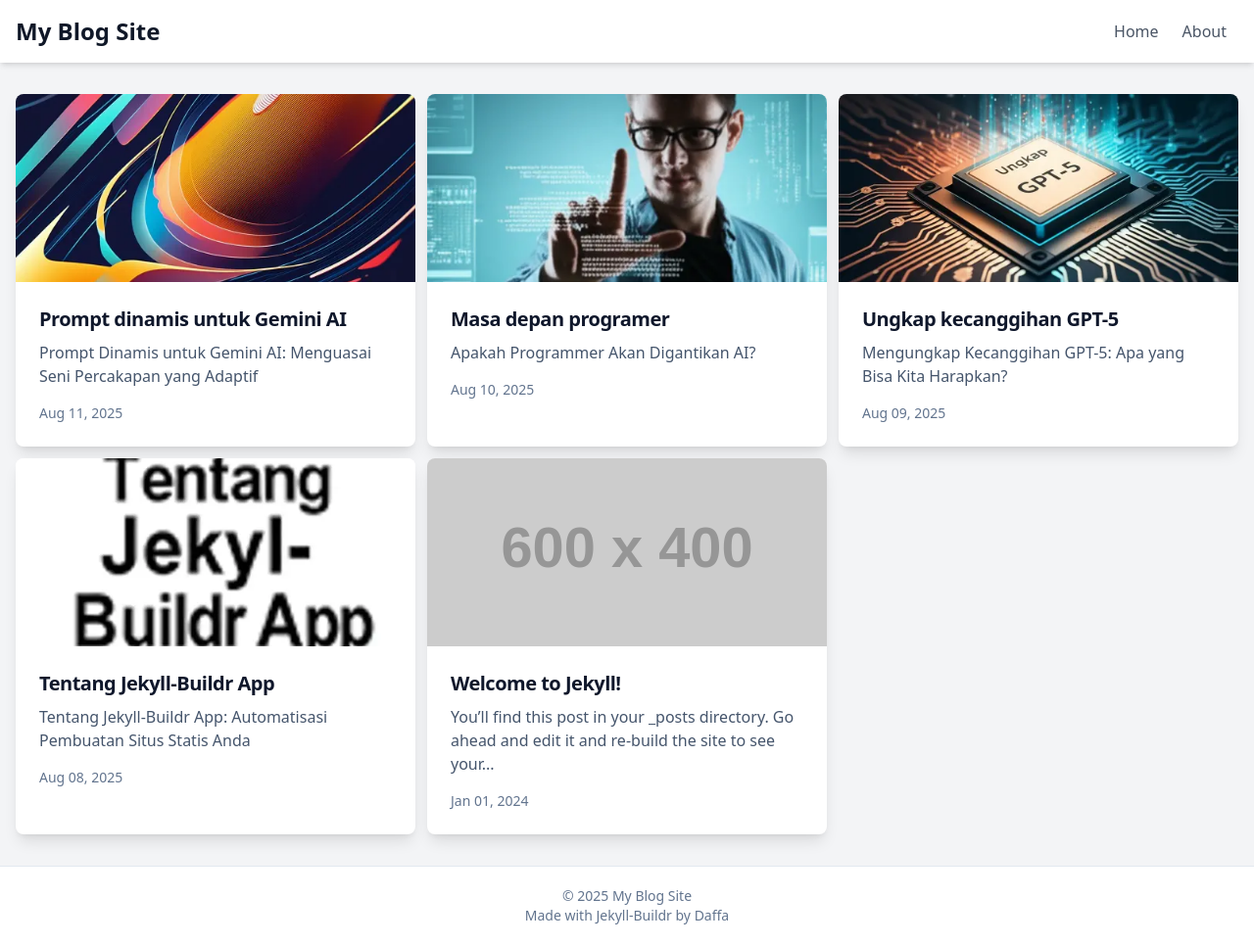
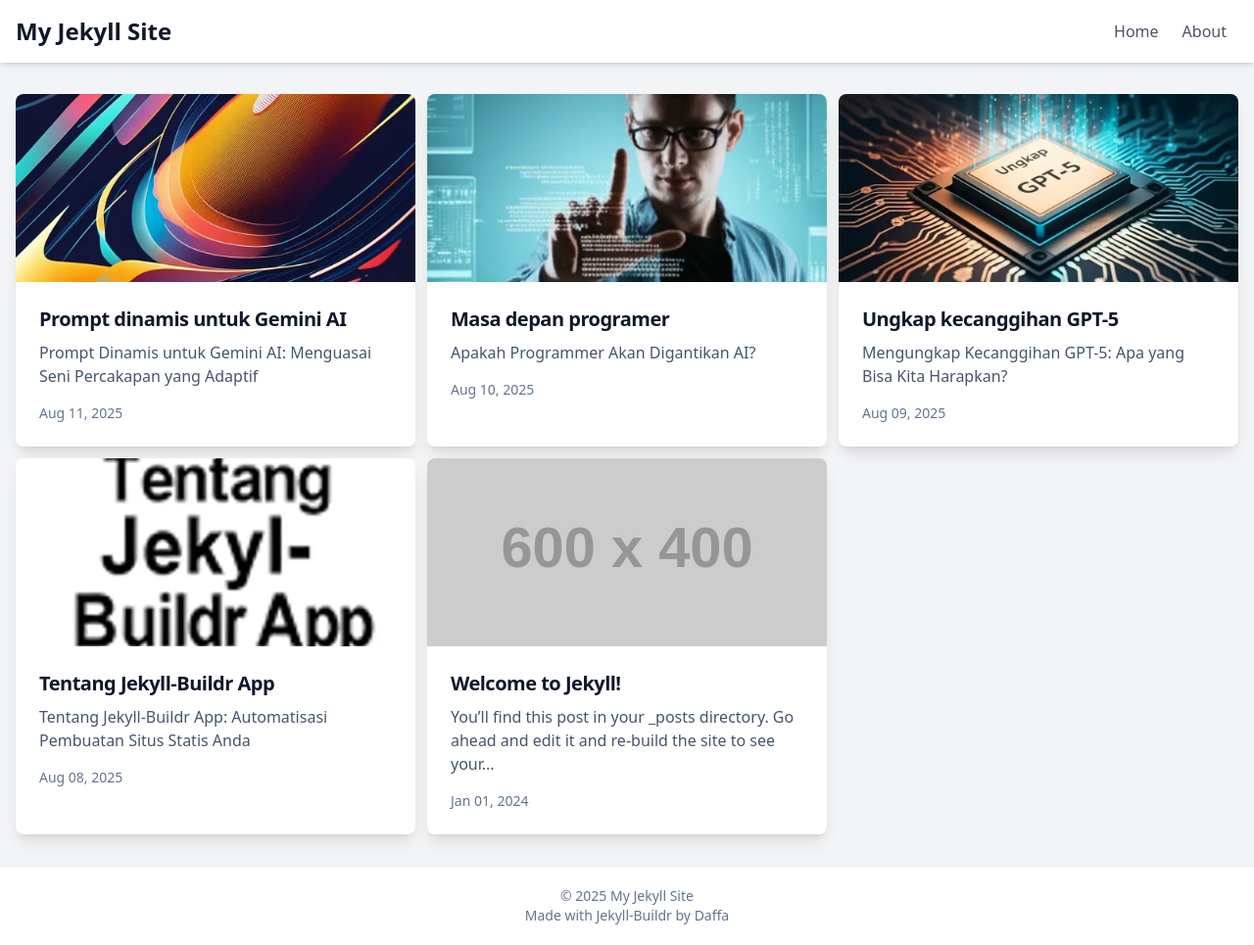
Before and after one commit to daffadevhosting/blog, a Jekyll site: the page built from index.html, in a window 1280 px wide. Shown: the whole page at 98% size. Built offline with Jekyll 4.4.1, drawn with Linux system fonts in a browser that asks for light colours.

Commit message:
buildr: update _config.yml

```diff
--- a/_config.yml
+++ b/_config.yml
@@ -1,10 +1,10 @@
-title: My Blog Site
+title: My Jekyll Site
 email: your-email@example.com
 description: >- # this means to ignore newlines until "baseurl:"
-baseurl: "/blog" # subpath situs Anda, mis. /blog
+baseurl: "" # subpath situs Anda, mis. /blog
 url: "" # nama host & protokol dasar untuk situs Anda, mis. http://example.com
-twitter_username: Jekyll-Buildr
-github_username:  jekyll Buildr
+twitter_username: jekyllrb
+github_username:  jekyll
 
 permalink: /post/:title
 
@@ -26,7 +26,6 @@ markdown: kramdown
 plugins:
   - jekyll-feed
   - jekyll-sitemap
-  - jekyll-seo-tag
 
 # Kecualikan dari pemrosesan.
 # Item berikut tidak akan diproses, secara default.
```
